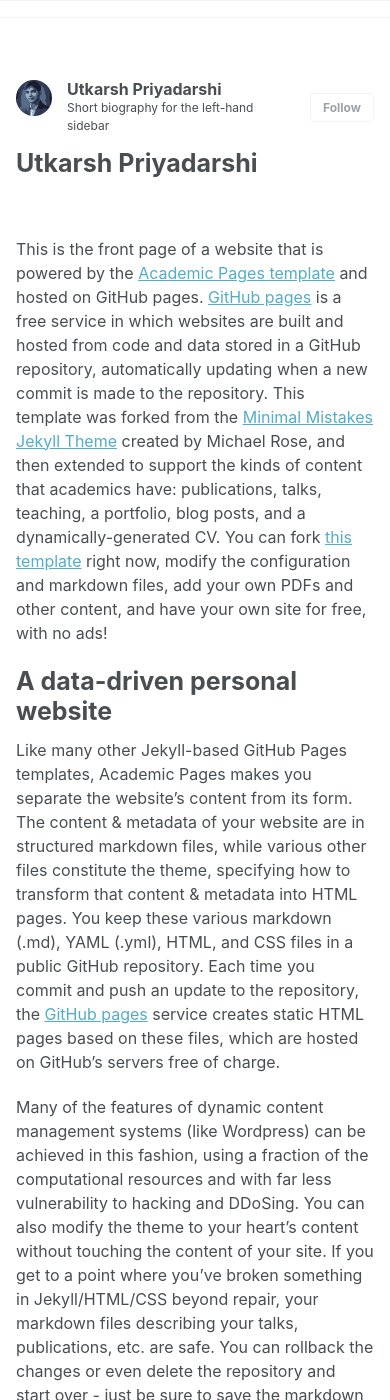
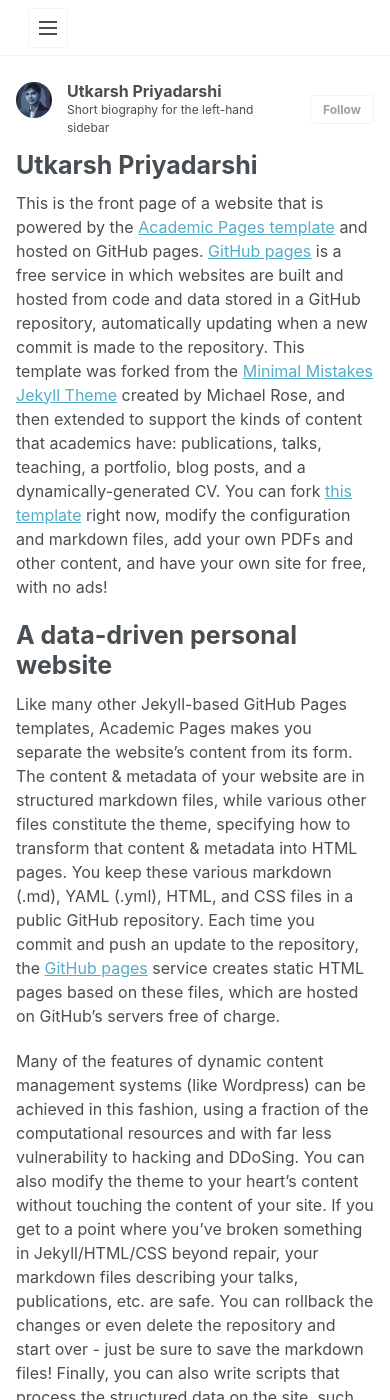
Before and after one commit to priyadarshiutkarsh/priyadarshiutkarsh.github.io, a Jekyll site: the page built from _pages/about.md, in a window 390 px wide and 1400 px high. Built offline with Jekyll 4.4.1, drawn with Linux system fonts in a browser that asks for light colours.

Commit message:
Update main.scss

```diff
--- a/assets/css/main.scss
+++ b/assets/css/main.scss
@@ -45,107 +45,143 @@
     "layout/mobile-nav"
 ;
 
-/* Mobile navigation fixes */
+/* Mobile navigation fixes - CSS only approach */
 @media screen and (max-width: 767px) {
-  /* Force the masthead to be visible and properly positioned */
+  /* Fix masthead position */
   .masthead {
-    display: block !important;
     position: fixed !important;
     top: 0 !important;
     left: 0 !important;
     width: 100% !important;
-    height: auto !important;
     z-index: 1000 !important;
     background-color: var(--global-bg-color) !important;
-    border-bottom: 1px solid var(--global-border-color) !important;
-    padding: 0 !important;
-    margin: 0 !important;
   }
 
-  /* Force the masthead inner wrap to take full width */
-  .masthead__inner-wrap {
-    width: 100% !important;
-    max-width: 100% !important;
-    margin: 0 !important;
-    padding: 0 !important;
+  /* Add space for fixed header */
+  body {
+    padding-top: 50px !important;
   }
 
-  /* Force the menu to take full width */
-  .masthead__menu {
-    width: 100% !important;
-    margin: 0 !important;
-    padding: 0 !important;
+  /* Adjust container size */
+  .masthead__inner-wrap {
+    padding: 0.5em 1em !important;
   }
 
-  /* Style the navigation to be horizontal */
+  /* Style the greedy nav */
   .greedy-nav {
-    min-width: 100% !important;
+    min-width: 0 !important;
     width: 100% !important;
-    margin: 0 !important;
-    padding: 0 !important;
     display: flex !important;
-    justify-content: center !important;
-    flex-wrap: nowrap !important;
-    overflow-x: auto !important;
-    -webkit-overflow-scrolling: touch !important;
+    justify-content: space-between !important;
+    align-items: center !important;
   }
 
-  /* Override any display:none on the navigation menu */
+  /* Hide the main navigation menu on mobile */
   .greedy-nav .visible-links {
-    display: flex !important;
-    flex-direction: row !important;
-    justify-content: center !important;
-    align-items: center !important;
-    width: 100% !important;
-    padding: 0.5em 0 !important;
-    margin: 0 !important;
-    overflow-x: auto !important;
+    position: absolute !important;
+    top: -9999px !important; /* Hide off-screen instead of display:none */
+    left: 0 !important;
   }
 
-  /* Make all menu items visible */
-  .greedy-nav .visible-links li {
-    display: inline-block !important;
-    margin: 0 0.75em !important;
-    white-space: nowrap !important;
+  /* Only show the theme toggle and hamburger button */
+  .greedy-nav .visible-links li.tail,
+  .greedy-nav button {
+    position: static !important;
+    display: block !important;
   }
 
-  /* Hide the site title on mobile to save space */
-  .greedy-nav .visible-links li.masthead__menu-item--lg {
+  /* Make the hamburger button more visible */
+  .greedy-nav button {
+    height: 40px !important;
+    width: 40px !important;
+    background-color: transparent !important;
+    border: 1px solid var(--global-border-color) !important;
+    border-radius: 3px !important;
+    margin-right: 0.5em !important;
+  }
+
+  /* Style the navicon (hamburger) */
+  .navicon {
+    width: 18px !important;
+    height: 2px !important;
+    background: var(--global-text-color) !important;
+    position: relative !important;
+    margin: auto !important;
+  }
+
+  .navicon:before,
+  .navicon:after {
+    content: "" !important;
+    position: absolute !important;
+    left: 0 !important;
+    width: 100% !important;
+    height: 2px !important;
+    background: var(--global-text-color) !important;
+  }
+
+  .navicon:before {
+    top: -6px !important;
+  }
+
+  .navicon:after {
+    bottom: -6px !important;
+  }
+
+  /* Position the theme toggle button */
+  #theme-toggle {
+    display: flex !important;
+    align-items: center !important;
+    justify-content: center !important;
+    margin-left: auto !important;
+    margin-right: 0.5em !important;
+    height: 40px !important;
+    width: 40px !important;
+    border: 1px solid var(--global-border-color) !important;
+    border-radius: 3px !important;
+  }
+
+  /* Display the hidden links when button is hovered/focused */
+  .greedy-nav:hover .hidden-links,
+  .greedy-nav:focus-within .hidden-links,
+  .greedy-nav button:hover + .hidden-links,
+  .greedy-nav button:focus + .hidden-links {
+    display: block !important;
+  }
+
+  /* Style the hidden links dropdown */
+  .greedy-nav .hidden-links {
+    display: none !important;
+    position: absolute !important;
+    top: 100% !important;
+    right: 0 !important;
+    left: 0 !important;
+    margin-top: 0 !important;
+    padding: 0 !important;
+    border: none !important;
+    border-radius: 0 !important;
+    background-color: var(--global-bg-color) !important;
+    box-shadow: 0 6px 12px rgba(0, 0, 0, 0.1) !important;
+  }
+
+  /* Style the navigation links */
+  .greedy-nav .hidden-links li {
+    display: block !important;
+    width: 100% !important;
+    text-align: center !important;
+    border-top: 1px solid var(--global-border-color) !important;
+  }
+
+  .greedy-nav .hidden-links a {
+    display: block !important;
+    width: 100% !important;
+    padding: 1em !important;
+    margin: 0 !important;
+    color: var(--global-text-color) !important;
+  }
+
+  /* Remove arrow indicators */
+  .greedy-nav .hidden-links:before,
+  .greedy-nav .hidden-links:after {
     display: none !important;
   }
-
-  /* Style the links */
-  .greedy-nav a {
-    display: inline-block !important;
-    padding: 0.5em 0 !important;
-    margin: 0 !important;
-    font-size: 0.9em !important;
-  }
-
-  /* Hide the hamburger button */
-  .greedy-nav button {
-    display: none !important;
-  }
-
-  /* Make sure the theme toggle is positioned correctly */
-  #theme-toggle {
-    position: absolute !important;
-    right: 0.5em !important;
-    top: 0.5em !important;
-  }
-
-  /* Ensure hidden links stay hidden */
-  .greedy-nav .hidden-links {
-    display: none !important;
-  }
-
-  /* Adjust body padding to account for fixed header */
-  body {
-    padding-top: 3em !important;
-  }
-
-  /* Push page content down */
-  .page__content, .page__hero, .page__hero--overlay {
-    margin-top: 3em !important;
-  }
 }
```
